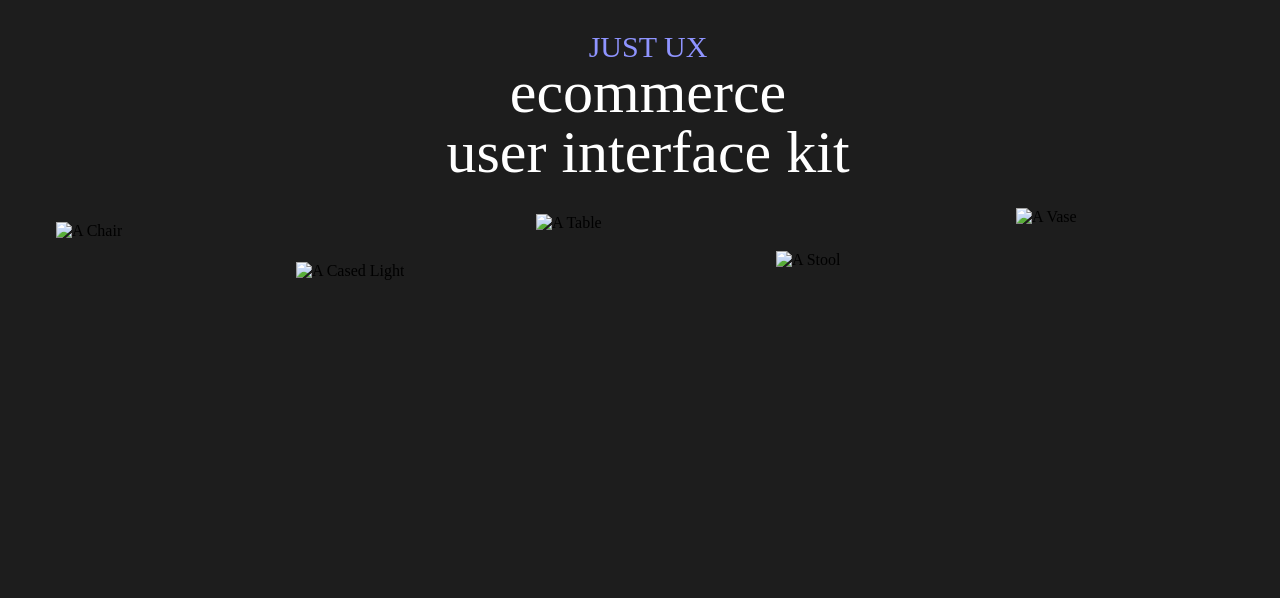
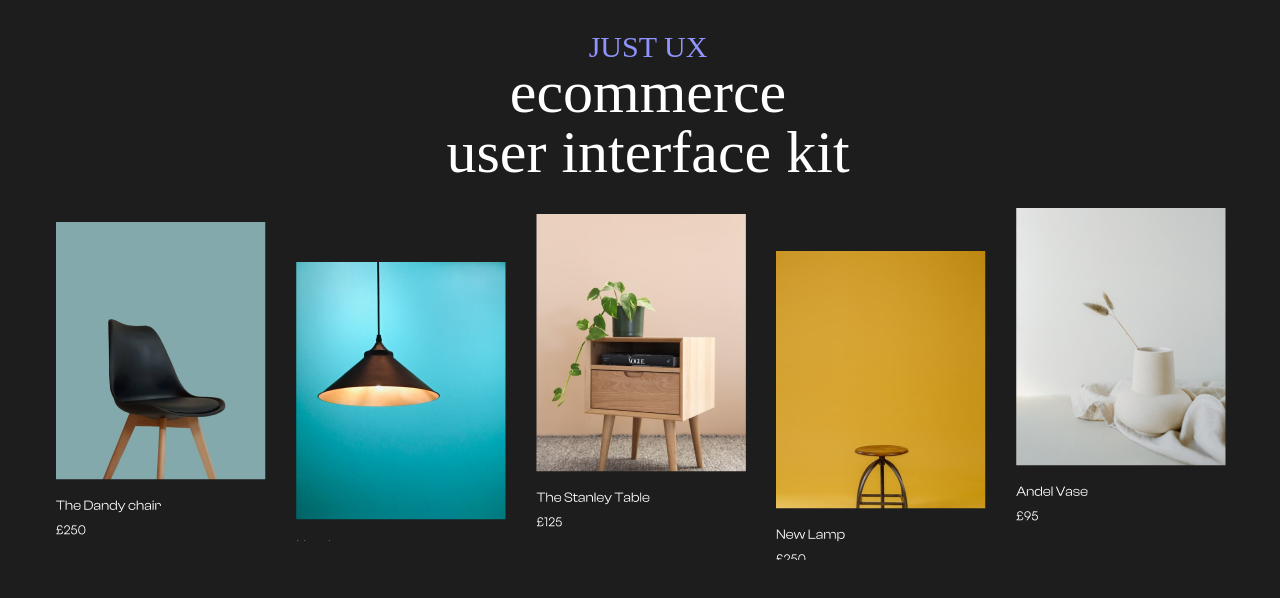
Before and after one commit to Grace-Aka/Responsive_Page, a website: page index.html in a window 1280 px wide. Drawn offline with Linux system fonts and the light colour scheme.

Commit message:
Update index.html file

```diff
--- a/index.html
+++ b/index.html
@@ -15,19 +15,19 @@
         <div class="product_cards">
             <div class="products">
                 <div class="product_1">
-                    <img src="assets/Product Card_1.png" alt="A Chair">
+                    <img src="resources/assets/Product Card_1.png" alt="A Chair">
                 </div>
                 <div class="product_2">
-                    <img src="asset_new/Product Card_2.png" alt="A Cased Light">
+                    <img src="resources/assets/Product Card_2.png" alt="A Cased Light">
                 </div>
                 <div class="product_3">
-                    <img src="assets/Product Card_3.png" alt="A Table">
+                    <img src="resources/assets/Product Card_3.png" alt="A Table">
                 </div>
                 <div class="product_4">
-                    <img src="assets/Product Card_4.png" alt="A Stool">
+                    <img src="resources/assets/Product Card_4.png" alt="A Stool">
                 </div>
                 <div class="product_5">
-                    <img src="assets/Product Card_5.png" alt="A Vase">
+                    <img src="resources/assets/Product Card_5.png" alt="A Vase">
                 </div>
             </div>
         </div>
```
